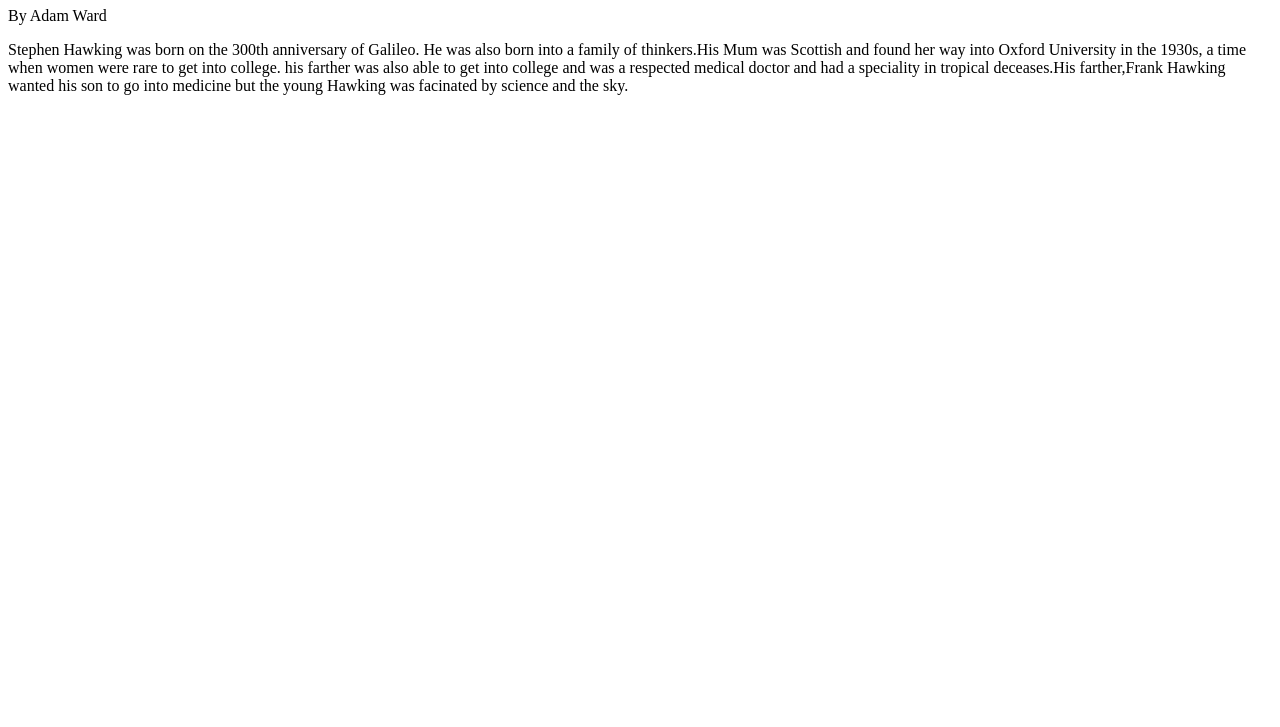
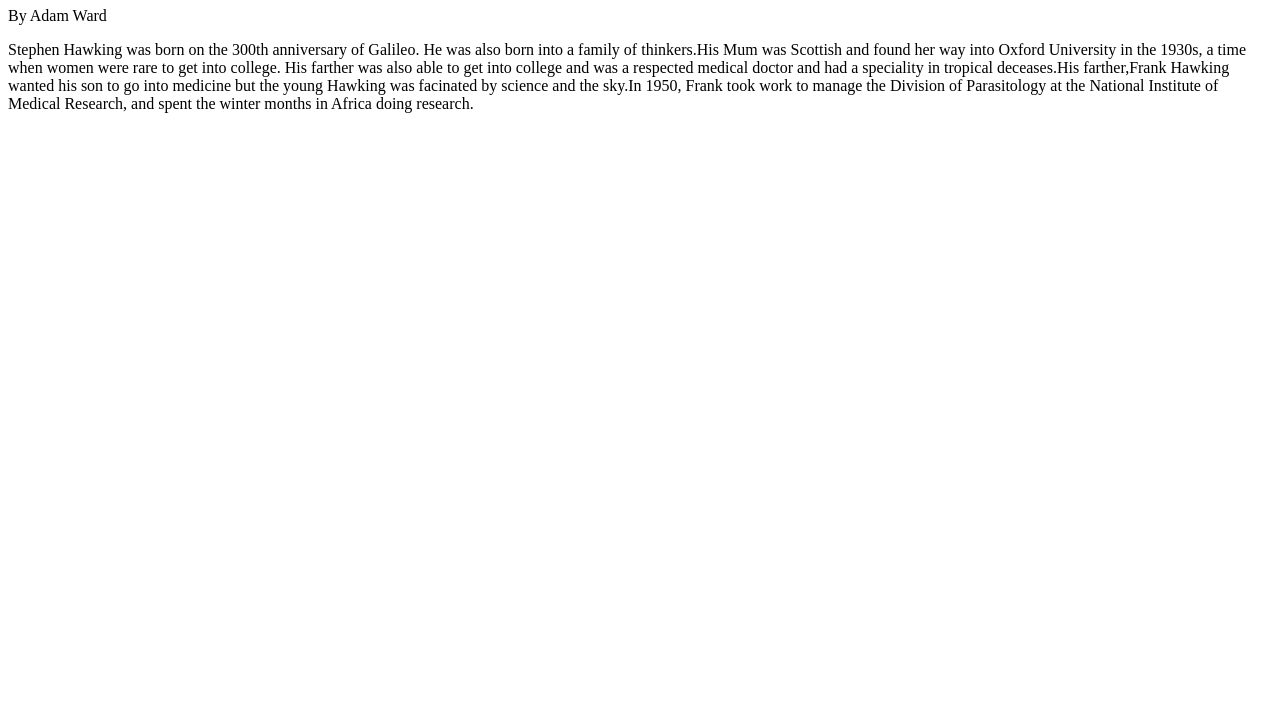
Before and after one commit to adamward2006/adamward2006.github.io, a plain HTML site: page index.html in a window 1280 px wide. Shown: the part 73-800 px from the top of the page. Drawn offline with Linux system fonts and the light colour scheme.

Commit message:
changed body

```diff
--- a/index.html
+++ b/index.html
@@ -7,7 +7,7 @@
 
 <h1>Stephen Hawking </h1>
 <p>By Adam Ward</p>
-<p>Stephen Hawking was born on the 300th anniversary of Galileo. He was  also born into a family of thinkers.His Mum was Scottish and found her way into Oxford University in the 1930s, a time when women were rare to get into college. his farther was also able to get into college and was a respected medical doctor and had a speciality in tropical deceases.His farther,Frank Hawking wanted his son to go into medicine but the young Hawking was facinated by science and the sky. </p>
+<p>Stephen Hawking was born on the 300th anniversary of Galileo. He was  also born into a family of thinkers.His Mum was Scottish and found her way into Oxford University in the 1930s, a time when women were rare to get into college. His farther was also able to get into college and was a respected medical doctor and had a speciality in tropical deceases.His farther,Frank Hawking wanted his son to go into medicine but the young Hawking was facinated by science and the sky.In 1950, Frank took work to manage the Division of Parasitology at the National Institute of Medical Research, and spent the winter months in Africa doing research. </p>
 
 </body>
 </html>
```
